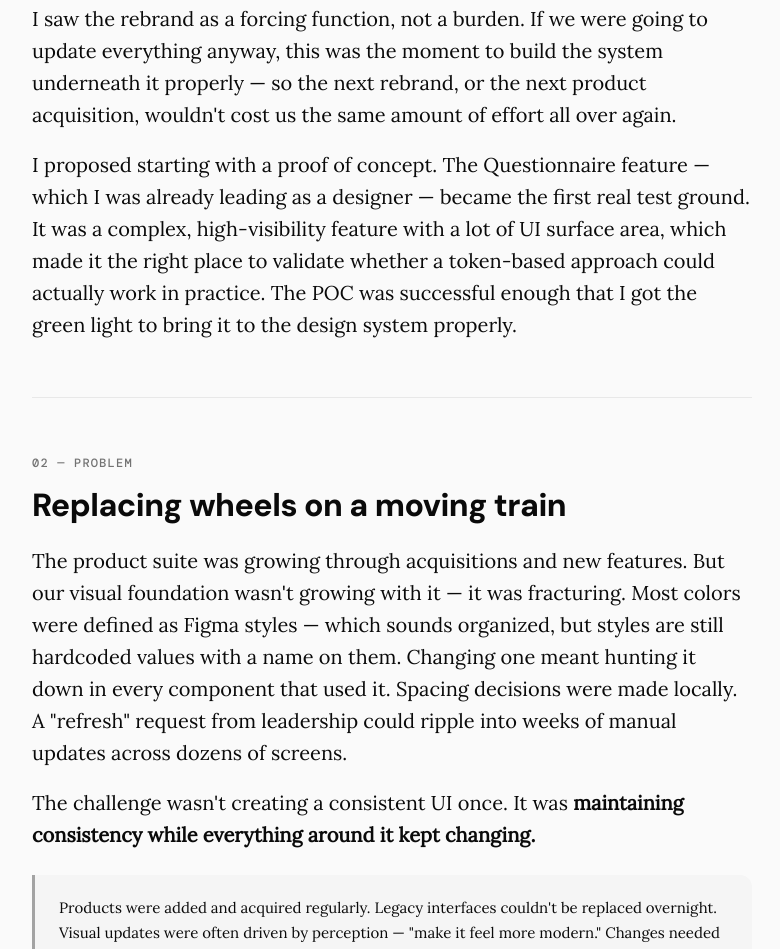
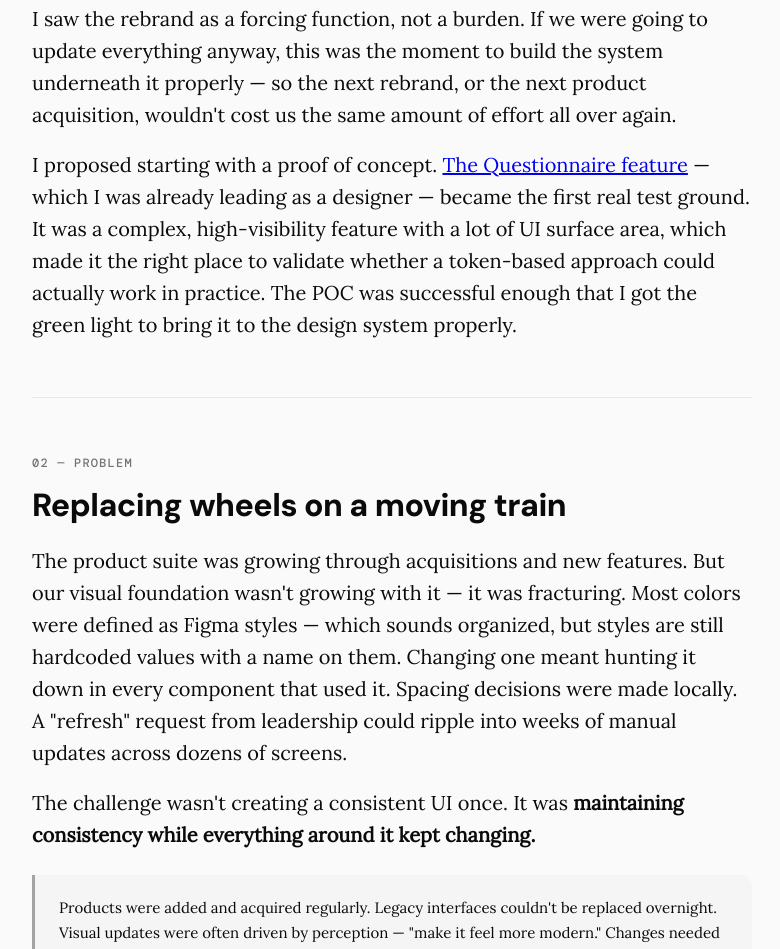
Before and after one commit to harielBaiz/portfolio, a plain HTML site: page case-study-design-tokens.html in a window 1280 px wide. Shown: the part 2142-3091 px from the top of the page, without its empty margins (344-1124 px from the left). Drawn offline with nearby package versions, Linux system fonts and the light colour scheme.

Commit message:
Link 'Questionnaire feature' to its case study

```diff
--- a/case-study-design-tokens.html
+++ b/case-study-design-tokens.html
@@ -109,7 +109,7 @@
         I saw the rebrand as a forcing function, not a burden. If we were going to update everything anyway, this was the moment to build the system underneath it properly — so the next rebrand, or the next product acquisition, wouldn't cost us the same amount of effort all over again.
       </p>
       <p>
-        I proposed starting with a proof of concept. The Questionnaire feature — which I was already leading as a designer — became the first real test ground. It was a complex, high-visibility feature with a lot of UI surface area, which made it the right place to validate whether a token-based approach could actually work in practice. The POC was successful enough that I got the green light to bring it to the design system properly.
+        I proposed starting with a proof of concept. <a href="case-study-infosec-questionnaire.html">The Questionnaire feature</a> — which I was already leading as a designer — became the first real test ground. It was a complex, high-visibility feature with a lot of UI surface area, which made it the right place to validate whether a token-based approach could actually work in practice. The POC was successful enough that I got the green light to bring it to the design system properly.
       </p>
     </section>
 
```
